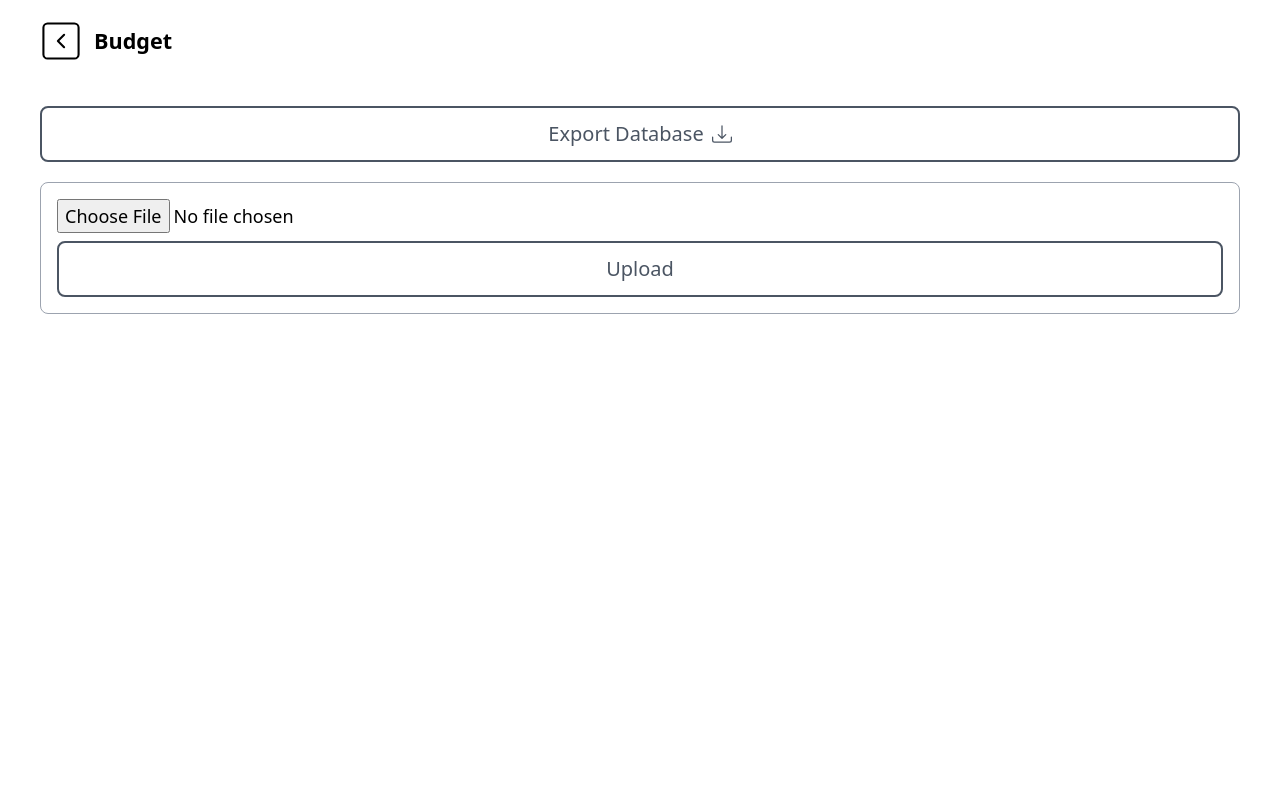
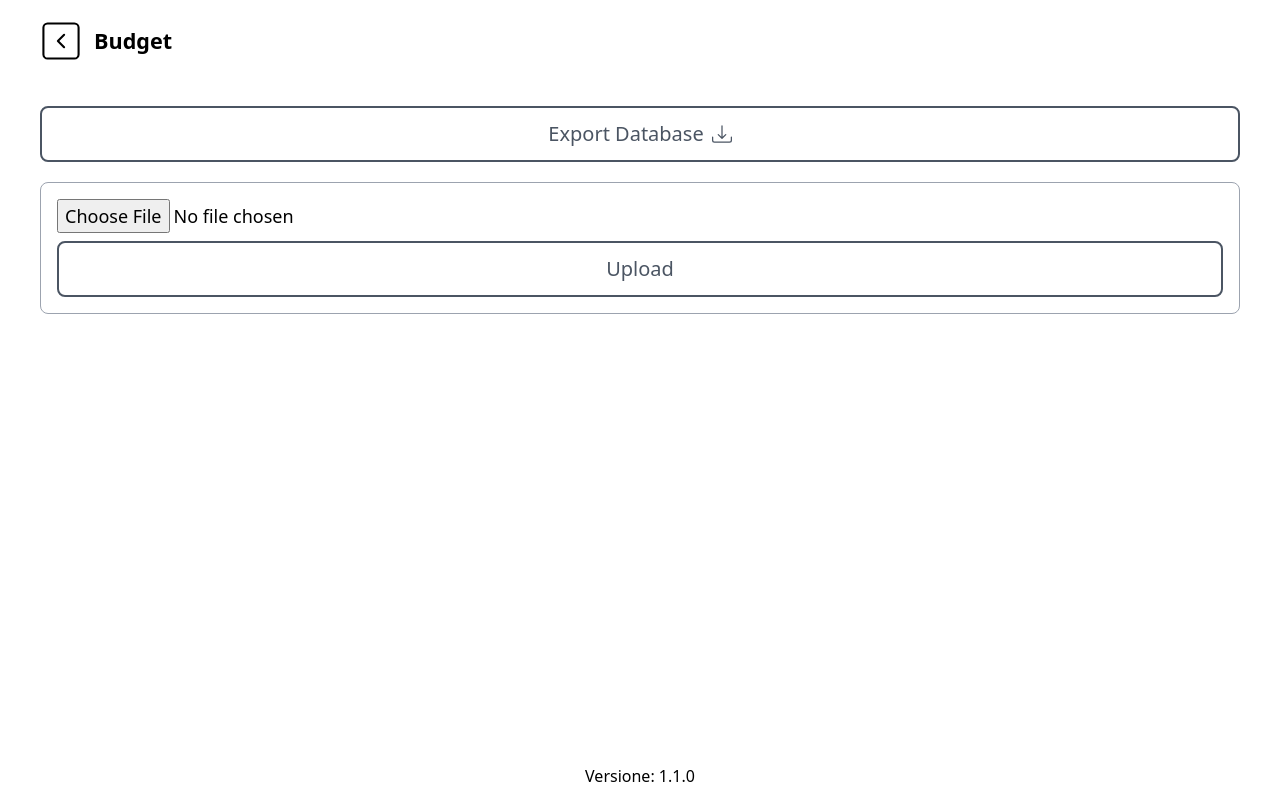
Before and after one commit to ivanlori/cashtrack, a React (Create React App) app: page /settings in a window 1280 px wide. Built offline with nearby package versions, Linux system fonts and the light colour scheme.

Commit message:
feat: adds version

```diff
--- a/src/Settings.tsx
+++ b/src/Settings.tsx
@@ -5,6 +5,7 @@ import { db } from './db'
 import cn from 'classnames'
 import Dexie from 'dexie';
 import { useNavigate } from 'react-router-dom'
+import packageJson from '../package.json'
 
 const onExport = async (): Promise<void> => {
 	try {
@@ -115,6 +116,9 @@ export const SettingsPage = (): ReactElement => {
 					</li>
 				</ul>
 			</main>
+			<div className="fixed bottom-0 p-3 w-full text-center">
+				<p>Versione: {packageJson.version}</p>
+			</div>
 		</>
 	)
 }
```
